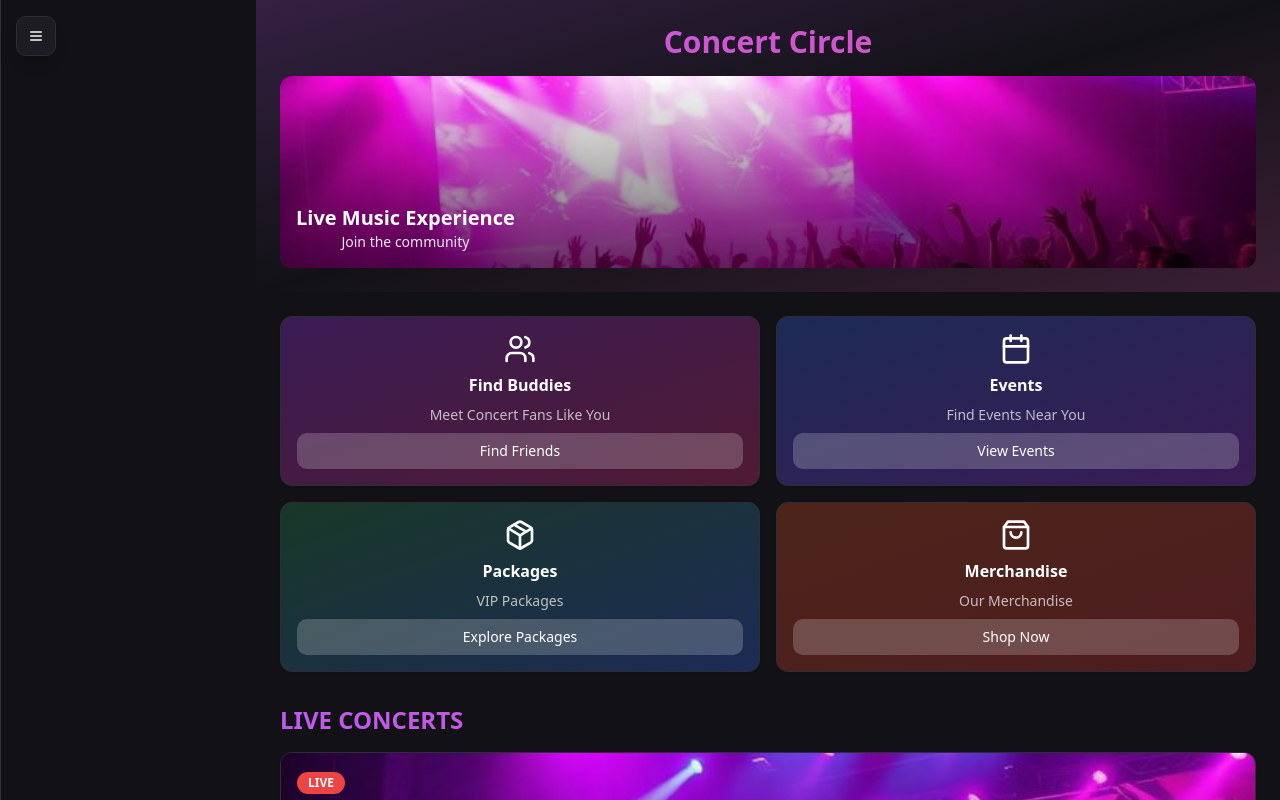
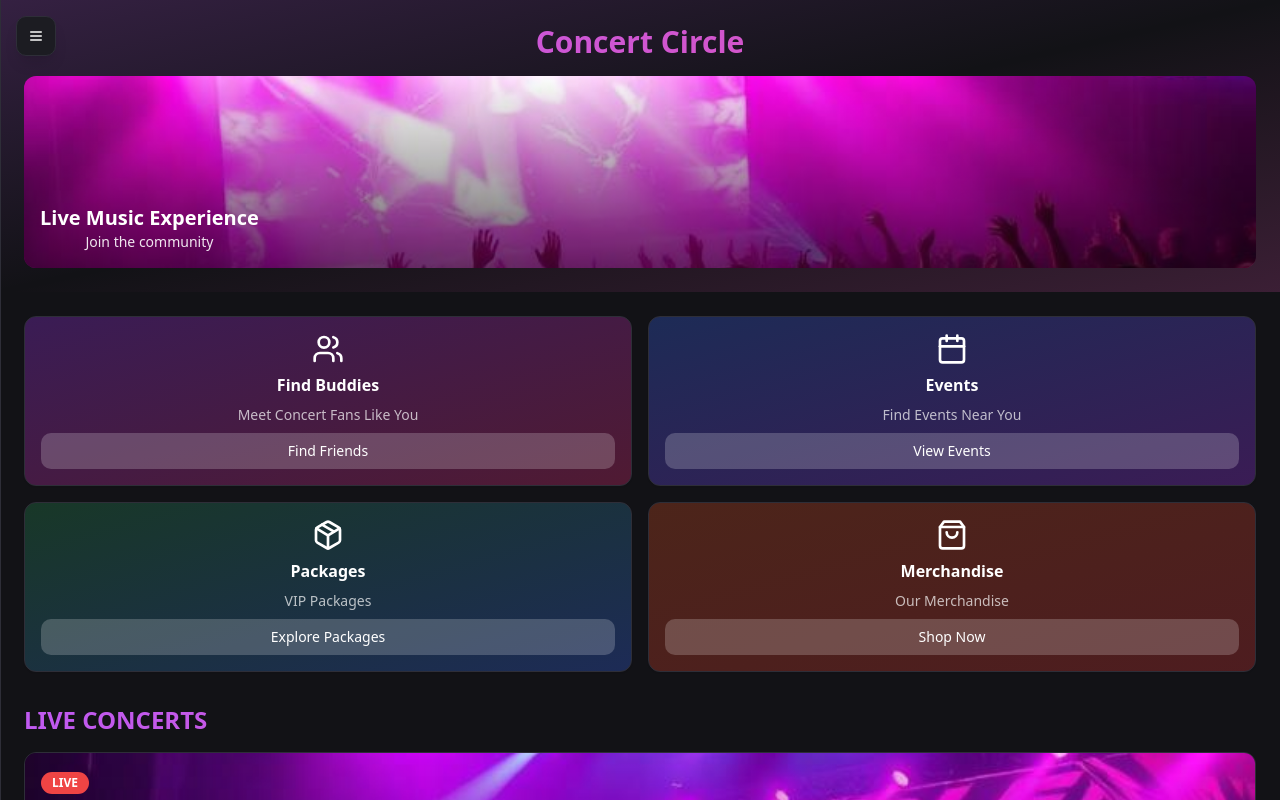
Before and after one commit to Panth09/concert-circle-verse, a React (Vite) app: page / in a window 1280 px wide. Shown: the top 800 px of the page. Built offline with nearby package versions, Linux system fonts and the light colour scheme.

Commit message:
Update homepage layout

```diff
--- a/src/pages/Index.tsx
+++ b/src/pages/Index.tsx
@@ -13,8 +13,8 @@ const Index = () => {
     <div className="min-h-screen bg-background">
       <Navigation />
 
-      {/* Main Content with margin for desktop sidebar */}
-      <div className="md:ml-64 pb-20 md:pb-0">
+      {/* Main Content - Full Width */}
+      <div className="pb-20 md:pb-0">
         {/* Header */}
         <div className="bg-gradient-to-br from-concert-purple/20 via-transparent to-concert-pink/20 p-6">
           <div className="text-center space-y-4">
```
